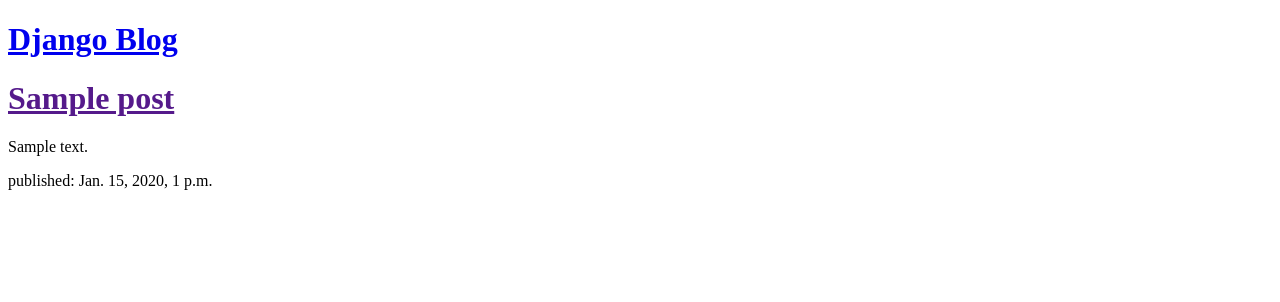
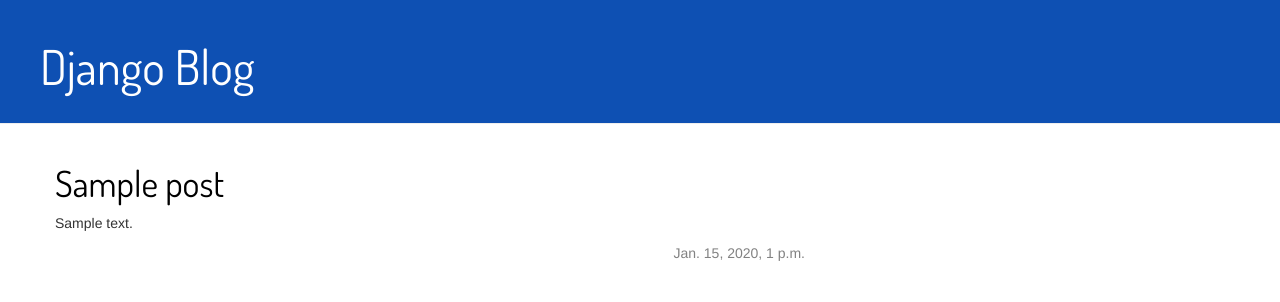
Before and after one commit to cypselusmurarius/Blog-on-Django-framework, a Django app: template mysite/blog/templates/blog/post_list.html in a window 1280 px wide. Shown: the top 302 px of the page. Run offline with Django 3.2, Linux system fonts and the light colour scheme; the template is opened without the code that fills it: values that come from a table or form of the project are taken from there, others are empty; tables that the repository leaves empty hold one stand-in row (values such as "Sample post"); some libraries are stand-ins or nearby versions.

Commit message:
Add styles

```diff
--- /dev/null
+++ b/mysite/blog/static/css/blog.css
@@ -0,0 +1,52 @@
+h1 a {
+    color: #14aa7d;
+    font-family: 'Dosis', sans-serif;
+}
+
+.page-header {
+    background-color: #0e50b3;
+    margin-top: 0;
+    padding: 20px 20px 20px 40px;
+}
+
+.page-header h1, .page-header h1 a, .page-header h1 a:visited, .page-header h1 a:active {
+    color: #ffffff;
+    font-size: 36pt;
+    text-decoration: none;
+}
+
+.content {
+    margin-left: 40px;
+}
+
+h1, h2, h3, h4 {
+    font-family: 'Dosis', cursive;
+}
+
+.date {
+    float: right;
+    color: #828282;
+}
+
+.save {
+    float: right;
+}
+
+post-form textarea, .post-form input {
+    width: 100%;
+}
+
+.top-menu, .top-menu:hover, .top-menu:visited {
+    color: #ffffff;
+    float: right;
+    font-size: 26pt;
+    margin-right: 20px;
+}
+
+.post {
+    margin-bottom: 70px;
+}
+
+.post h1 a, .post h1 a:visited {
+    color: #000000;
+}
--- a/mysite/blog/templates/blog/post_list.html
+++ b/mysite/blog/templates/blog/post_list.html
@@ -1,22 +1,42 @@
+{% load staticfiles %}
 <!DOCTYPE html>
 <html lang="en">
 <head>
     <meta charset="UTF-8">
     <meta name="viewport" content="width=device-width, initial-scale=1.0">
     <meta http-equiv="X-UA-Compatible" content="ie=edge">
+
+    <!-- Connect Bootstrap -->
+    <link rel="stylesheet" href="https://maxcdn.bootstrapcdn.com/bootstrap/3.3.7/css/bootstrap.min.css" integrity="sha384-BVYiiSIFeK1dGmJRAkycuHAHRg32OmUcww7on3RYdg4Va+PmSTsz/K68vbdEjh4u" crossorigin="anonymous">
+    <link rel="stylesheet" href="https://maxcdn.bootstrapcdn.com/bootstrap/3.3.7/css/bootstrap-theme.min.css" integrity="sha384-rHyoN1iRsVXV4nD0JutlnGaslCJuC7uwjduW9SVrLvRYooPp2bWYgmgJQIXwl/Sp" crossorigin="anonymous">
+
+    <!-- Connect Static file -->
+    <link rel="stylesheet" href="{% static 'css/blog.css' %}">
+
+    <!-- Connect font -->
+    <link href="https://fonts.googleapis.com/css?family=Dosis" rel="stylesheet">
+
     <title>Simple blog on Django framework</title>
 </head>
 <body>
-    <div class="">
+    <div class="page-header">
         <h1><a href="/">Django Blog</a></h1>
     </div>
 
-    {% for post in posts %}
-        <div>
-            <h1><a href="">{{ post.title }}</a></h1>
-            <p>{{ post.text|linebreaksbr }}</p>
-            <p>published: {{ post.published_date }}</p>
-        </div>
-    {% endfor %}
+    <div class="content container">
+       <div class="row">
+           <div class="col-md-8">
+               {% for post in posts %}
+                   <div class="post">
+                       <h1><a href="">{{ post.title }}</a></h1>
+                       <p>{{ post.text|linebreaksbr }}</p>
+                       <div class="date">
+                           {{ post.published_date }}
+                       </div>
+                   </div>
+               {% endfor %}
+           </div>
+       </div>
+   </div>
 </body>
 </html>
```
Also changed, not shown: 1 other file.
